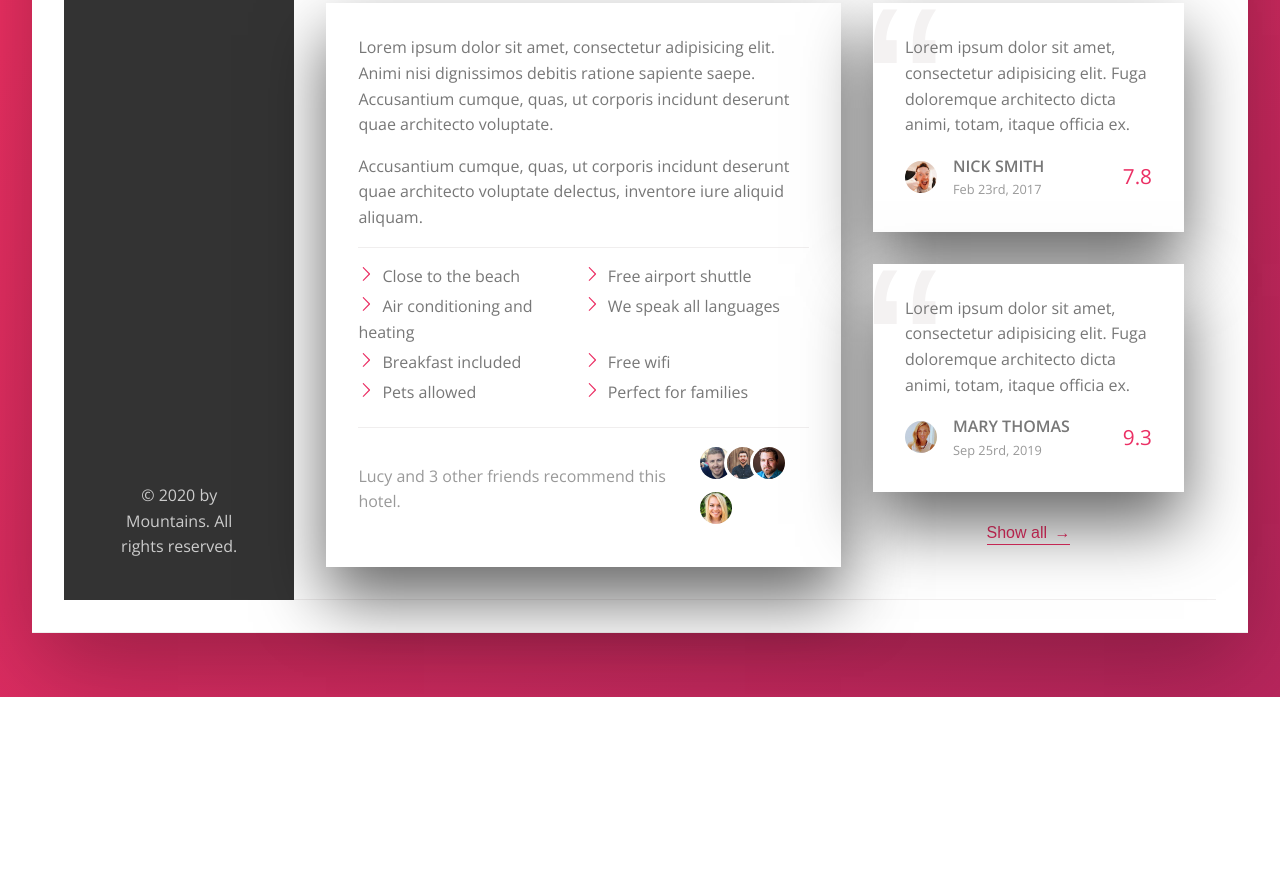
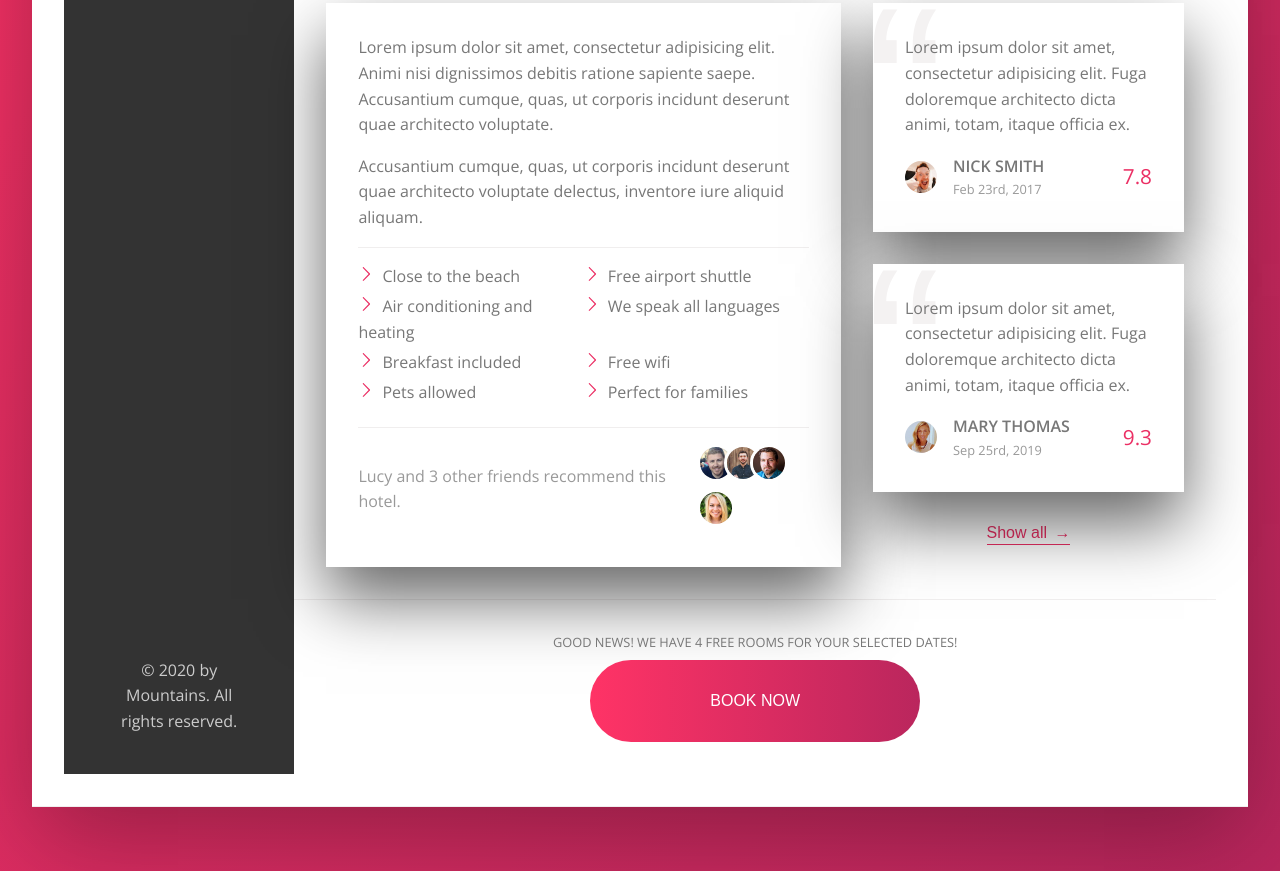
Before and after one commit to Bojana-J/Mountains, a website: page index.html in a window 1280 px wide. Shown: the part 500-1371 px from the top of the page. Before the commit the page ends 1197 px from the top, so only its background shows below. Drawn offline with nearby package versions, Linux system fonts and the light colour scheme.

Commit message:
add booking button

```diff
--- a/index.html
+++ b/index.html
@@ -189,10 +189,19 @@
                             </figcaption>
                         </figure>
                         <button class="btn-inline">Show all
-                        <span>&rarr;</span>
-                    </button>
+                            <span>&rarr;</span>
+                        </button>
                     </figure>
 
+                </div>
+                <div class="booking">
+                    <h2 class="booking__book-now">
+                        Good news! We have 4 free rooms for your selected dates!
+                    </h2>
+                    <button class="btn">
+                        <span class="btn__visible">book now</span>
+                        <span class="btn__hidden">only 4 rooms left</span>
+                    </button>
                 </div>
             </main>
         </div>
--- a/sass/_components.scss
+++ b/sass/_components.scss
@@ -267,7 +267,7 @@
 
     & span {
       margin-left: 8px;
-      transition: all .3s;
+      transition: all 0.3s;
     }
   }
 
@@ -360,8 +360,6 @@
   }
 }
 
-
-
 //////////////////////////////////////
 ///   REVIEWS
 .review {
@@ -372,9 +370,6 @@
   position: relative;
   overflow: hidden;
 
-
-
-
   &__text {
     margin-bottom: 1rem;
     position: relative;
@@ -382,7 +377,6 @@
   }
 
   &__user {
-
     display: flex;
     align-items: center;
 
@@ -396,8 +390,8 @@
     }
 
     &-date {
-      font-size: .8rem;
-      color: var(--color-grey-dark-3)
+      font-size: 0.8rem;
+      color: var(--color-grey-dark-3);
     }
   }
 
@@ -420,8 +414,69 @@
     color: var(--color-grey-light-2);
     line-height: 1;
     top: -2rem;
-    left: -.5rem;
+    left: -0.5rem;
     z-index: 1;
-    position:absolute;
+    position: absolute;
   }
 }
+
+//////////////////////////////////////
+///   BOOKING
+.booking {
+  padding: 2rem 0;
+  text-align: center;
+
+  &__book-now {
+    font-size: 0.8rem;
+    font-weight: 300;
+    text-transform: uppercase;
+    margin-bottom: 0.5rem;
+  }
+}
+
+.btn {
+  font-size: 1rem;
+  font-weight: 300;
+  text-transform: uppercase;
+  border-radius: 100px;
+  border: none;
+  background-image: linear-gradient(
+    to right,
+    var(--color-primary-light),
+    var(--color-primary-dark)
+  );
+  color: #fff;
+  position: relative;
+  overflow: hidden;
+
+  & > * {
+    display: inline-block;
+    height: 100%;
+    width: 100%;
+    transition: all 0.2s;
+  }
+
+  &__visible {
+    padding: 2rem 7.5rem;
+  }
+
+  &__hidden {
+    position: absolute;
+    padding: 2rem 0;
+    left: 0;
+    top: -100%;
+  }
+
+  &:hover {
+    outline: none;
+    animation: pulsate 1s infinite;
+  }
+
+  &:hover &__visible {
+    transform: translateY(100%);
+  }
+
+  &:hover &__hidden {
+    top: 0;
+  }
+}
```
Also changed, not shown: css/style.css, 1 other file.
